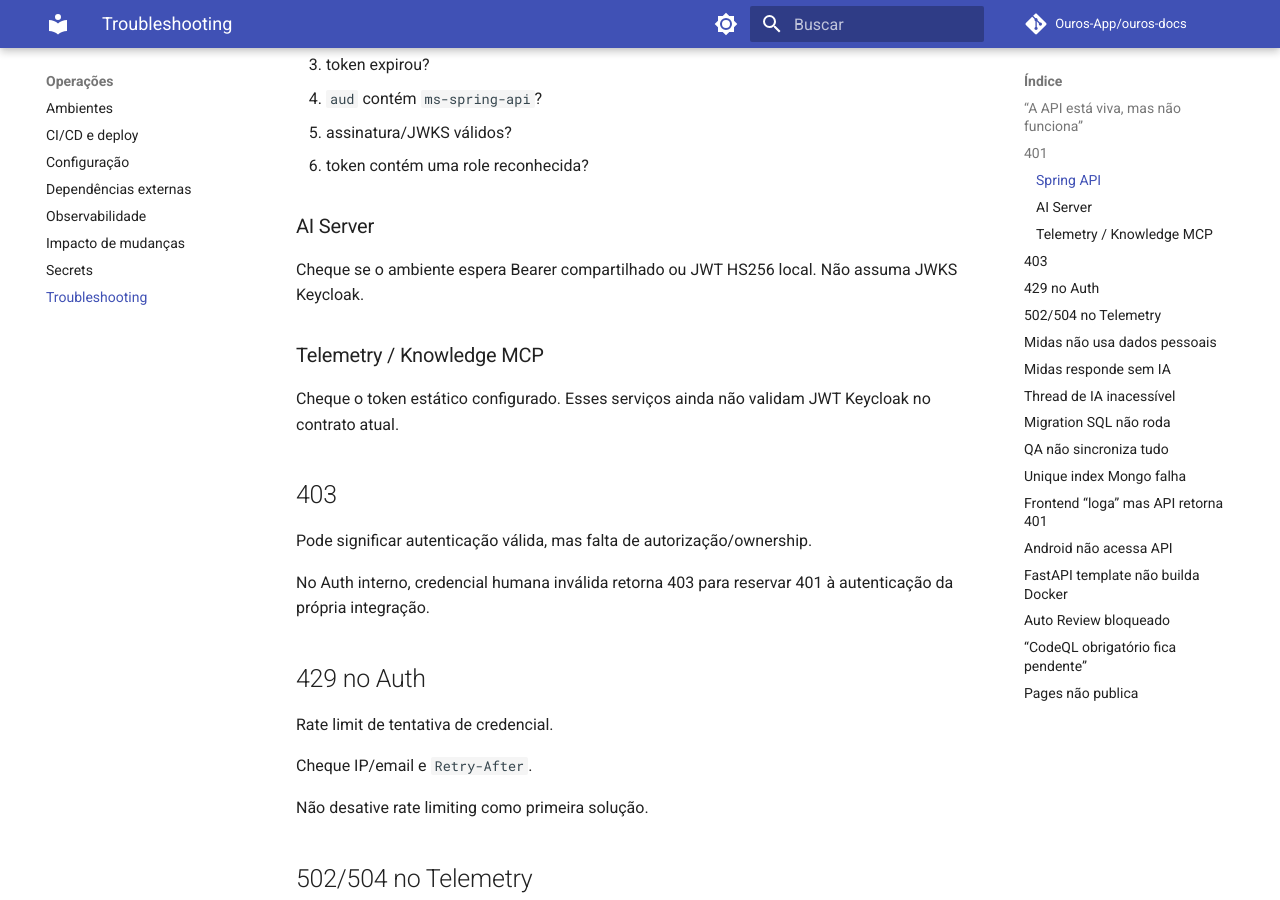
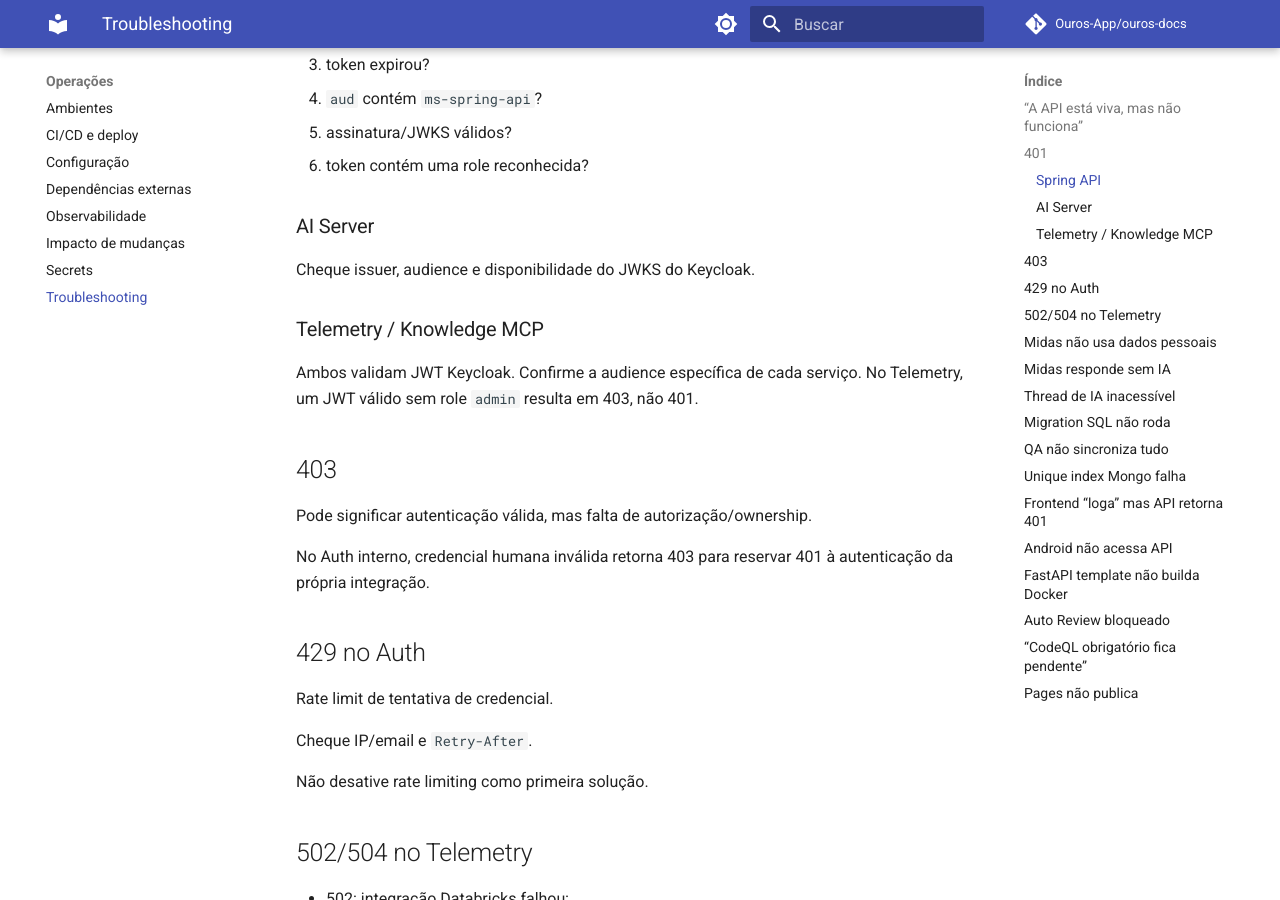
Before and after one commit to Ouros-App/ouros-docs, an MkDocs documentation site: the page built from docs/operations/troubleshooting.md, in a window 1280 px wide and 900 px high, scrolled down 672 px. Built offline with MkDocs 1.6.1 and Material for MkDocs 9.7.7, drawn with Linux system fonts in a browser that asks for light colours; comment, search, counter and statistics services are not loaded.

Commit message:
docs: refresh auth troubleshooting

```diff
--- a/docs/operations/troubleshooting.md
+++ b/docs/operations/troubleshooting.md
@@ -26,11 +26,11 @@ Cheque:
 
 ### AI Server
 
-Cheque se o ambiente espera Bearer compartilhado ou JWT HS256 local. Não assuma JWKS Keycloak.
+Cheque issuer, audience e disponibilidade do JWKS do Keycloak.
 
 ### Telemetry / Knowledge MCP
 
-Cheque o token estático configurado. Esses serviços ainda não validam JWT Keycloak no contrato atual.
+Ambos validam JWT Keycloak. Confirme a audience específica de cada serviço. No Telemetry, um JWT válido sem role `admin` resulta em 403, não 401.
 
 ## 403
 
```
